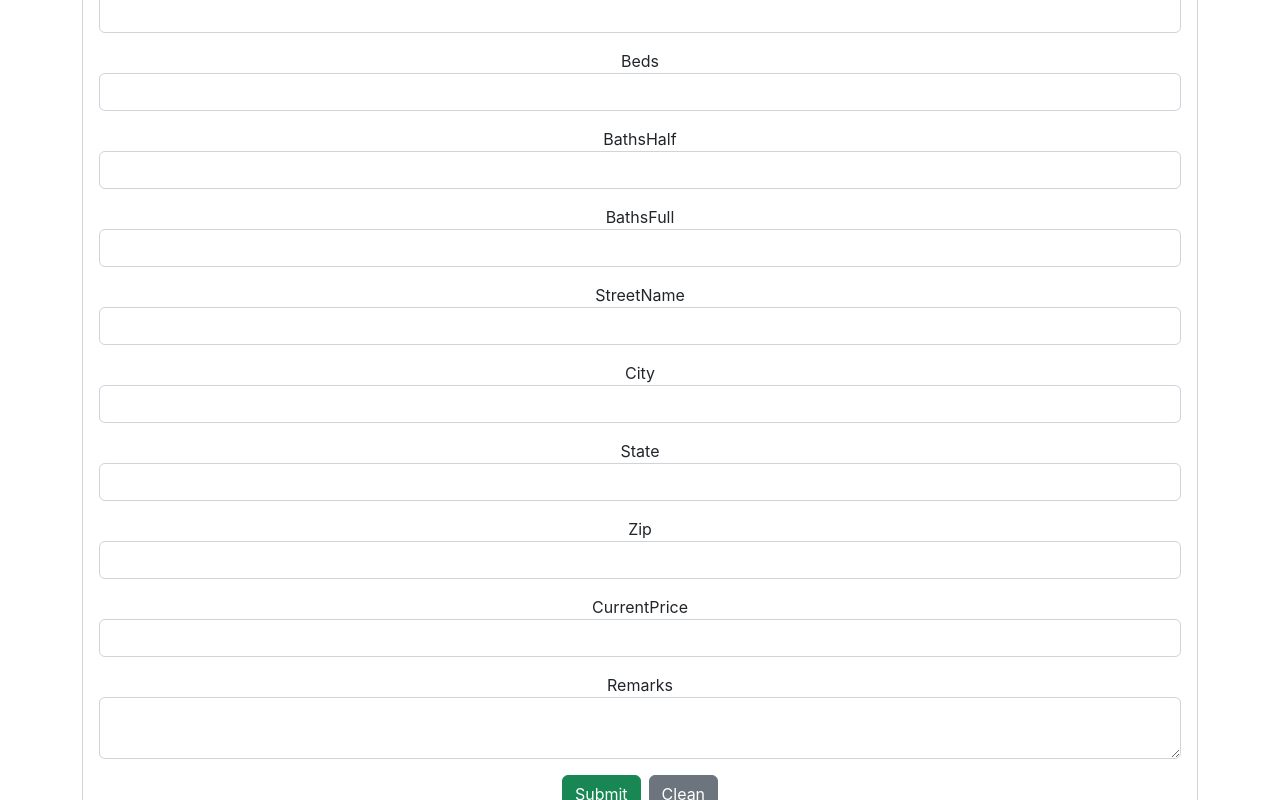
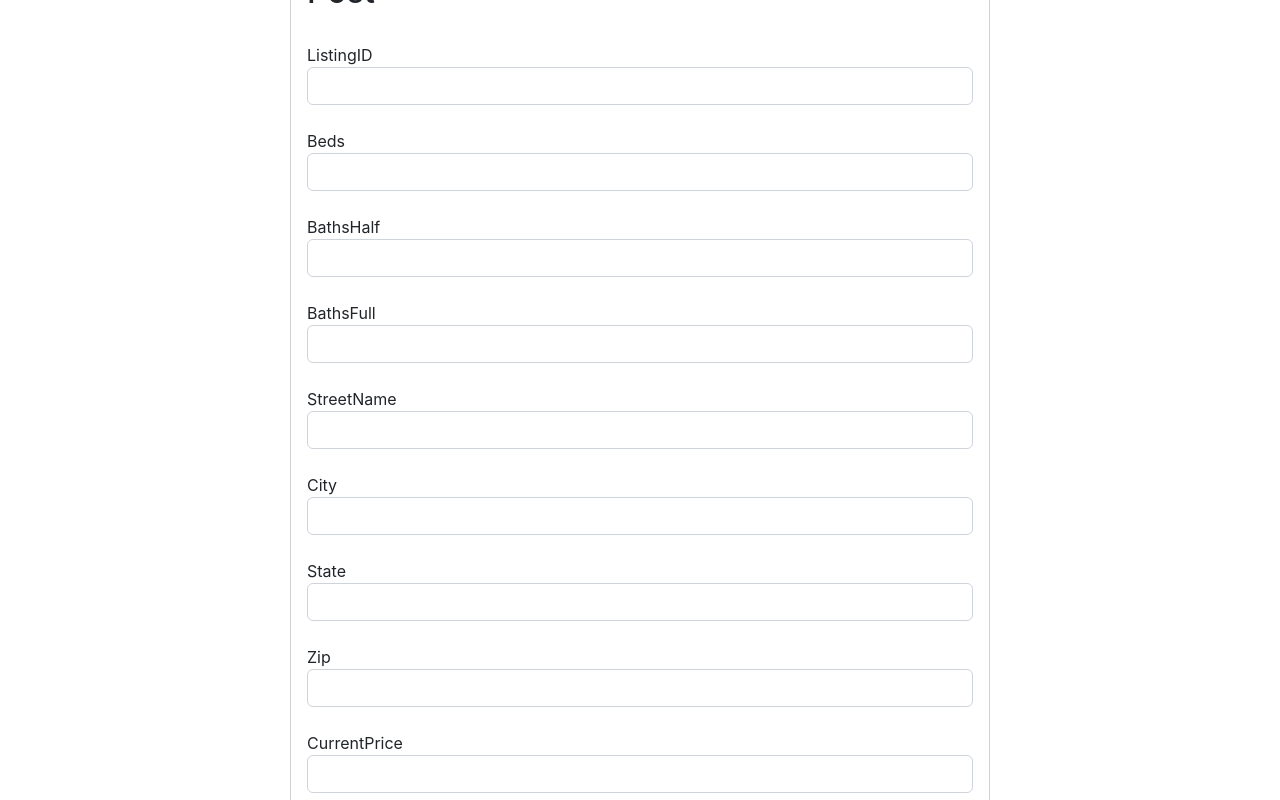
Before and after one commit to Yimerwolley27/TestAmplify, a React (Create React App) app in the folder app/: page /Posts in a window 1280 px wide. Shown: the part 400-1200 px from the top of the page. Built offline with nearby package versions, Linux system fonts and the light colour scheme.

Commit message:
updated styling

```diff
--- a/app/src/components/KeyPhrasesTable.js
+++ b/app/src/components/KeyPhrasesTable.js
@@ -6,18 +6,18 @@ const MyDataGrid = ({ data }) => {
   const keyPhrases = JSON.parse(data.Item.KeyPhrases.S);
   const rows = keyPhrases.map((keyPhrase, index) => ({
     id: index,
-    score: keyPhrase.Score,
     text: keyPhrase.Text,
     beginOffset: keyPhrase.BeginOffset,
     endOffset: keyPhrase.EndOffset,
+    score: keyPhrase.Score,
   }));
 
   // Define the columns for the DataGrid
   const columns = [
-    { field: 'score', headerName: 'Score', width: 250 },
     { field: 'text', headerName: 'Text', width: 250 },
     { field: 'beginOffset', headerName: 'Begin Offset', width: 250 },
     { field: 'endOffset', headerName: 'End Offset', width: 250 },
+    { field: 'score', headerName: 'Score', width: 250 },
   ];
 
   return (
--- a/app/src/components/Post.js
+++ b/app/src/components/Post.js
@@ -80,11 +80,11 @@ const Post = () => {
   };
 
   return (
-    <div>
+    <div style={{textAlign: "left"}}>
       <h2>Post</h2>
-      <form onSubmit={handleSubmit} className="row g-3">
-          <div className="form-group">
-              <label for="ListingID" className="">ListingID</label>
+      <form onSubmit={handleSubmit} className="text-justify">
+          <div className="form-group pt-4">
+              <label for="ListingID" className="text-justify">ListingID</label>
               <input
                   id="ListingID"
                   type="text"
@@ -93,7 +93,7 @@ const Post = () => {
                   onChange={(e) => setListingID(e.target.value)}
               />
           </div>
-          <div className="form-group">
+          <div className="form-group pt-4">
               <label for="Beds" className="">Beds</label>
               <input
                   id="Beds"
@@ -103,7 +103,7 @@ const Post = () => {
                   onChange={(e) => setBeds(e.target.value)}
               />
           </div>
-          <div className="form-group">
+          <div className="form-group pt-4">
               <label for="BathsHalf" className="">BathsHalf</label>
               <input
                   id="BathsHalf"
@@ -113,7 +113,7 @@ const Post = () => {
                   onChange={(e) => setBathsHalf(e.target.value)}
               />
           </div>
-          <div className="form-group">
+          <div className="form-group pt-4">
               <label for="BathsFull" className="">BathsFull</label>
               <input
                   id="BathsFull"
@@ -123,7 +123,7 @@ const Post = () => {
                   onChange={(e) => setBathsFull(e.target.value)}
               />
           </div>
-          <div className="form-group">
+          <div className="form-group pt-4">
               <label for="StreetName" className="">StreetName</label>
               <input
                   id="StreetName"
@@ -133,7 +133,7 @@ const Post = () => {
                   onChange={(e) => setStreetName(e.target.value)}
               />
           </div>
-          <div className="form-group">
+          <div className="form-group pt-4">
               <label for="City" className="">City</label>
               <input
                   id="City"
@@ -143,7 +143,7 @@ const Post = () => {
                   onChange={(e) => setCity(e.target.value)}
               />
           </div>
-          <div className="form-group">
+          <div className="form-group pt-4">
               <label for="State" className="">State</label>
               <input
                   id="State"
@@ -153,7 +153,7 @@ const Post = () => {
                   onChange={(e) => setState(e.target.value)}
               />
           </div>
-          <div className="form-group">
+          <div className="form-group pt-4">
               <label for="Zip" className="">Zip</label>
               <input
                   id="Zip"
@@ -163,7 +163,7 @@ const Post = () => {
                   onChange={(e) => setZip(e.target.value)}
               />
           </div>
-          <div className="form-group">
+          <div className="form-group pt-4">
               <label for="CurrentPrice" className="">CurrentPrice</label>
               <input
                   id="CurrentPrice"
@@ -173,7 +173,7 @@ const Post = () => {
                   onChange={(e) => setCurrentPrice(e.target.value)}
               />
           </div>
-          <div className="form-group">
+          <div className="form-group pt-4">
               <label for="Remarks" className="">Remarks</label>
               <textarea
                   id="Remarks"
@@ -182,7 +182,7 @@ const Post = () => {
                   onChange={(e) => setRemarks(e.target.value)}
               />
           </div>
-          <div className="col-12">
+          <div className="col-12 pt-4">
             <button className="btn btn-success me-2" type="submit">Submit</button>
             <button className="btn btn-secondary" onClick={cleanUp}>Clean</button>
           </div>
--- a/app/src/components/SearchResult.js
+++ b/app/src/components/SearchResult.js
@@ -62,7 +62,6 @@ const SearchResult = () => {
           <div className="mb-2" style={{ display: 'flex', justifyContent: 'center' }}>
             <MyDataGrid data={output}/>
           </div>
-
         </div>
       )}
       <div>
--- a/app/src/pages/Data.js
+++ b/app/src/pages/Data.js
@@ -2,9 +2,11 @@ import SearchData from "../components/SearchData";
 
 export default function Data() {
     return (
+      <div className="pt-5">
         <div className="card">
-        <div className="card-body">
-          <SearchData></SearchData>
+          <div className="card-body">
+            <SearchData></SearchData>
+          </div>
         </div>
       </div>
     )
--- a/app/src/pages/Posts.js
+++ b/app/src/pages/Posts.js
@@ -2,9 +2,11 @@ import Post from "../components/Post";
 
 export default function Posts() {
     return (
-        <div className="card">
-        <div className="card-body">
-          <Post></Post>
+      <div className="d-flex justify-content-center pt-5">
+        <div className="card" style={{width: "700px"}}>
+            <div className="card-body">
+              <Post></Post>
+            </div>
         </div>
       </div>
     )
--- a/app/src/pages/Results.js
+++ b/app/src/pages/Results.js
@@ -2,12 +2,12 @@ import SearchResult from "../components/SearchResult";
 
 export default function Results() {
     return (
-      <body classNameName="App-body">
+      <div className="pt-5">
         <div className="card">
-        <div className="card-body">
-          <SearchResult></SearchResult>
+          <div className="card-body">
+            <SearchResult></SearchResult>
+          </div>
         </div>
       </div>
-      </body>
     )
 }
```
